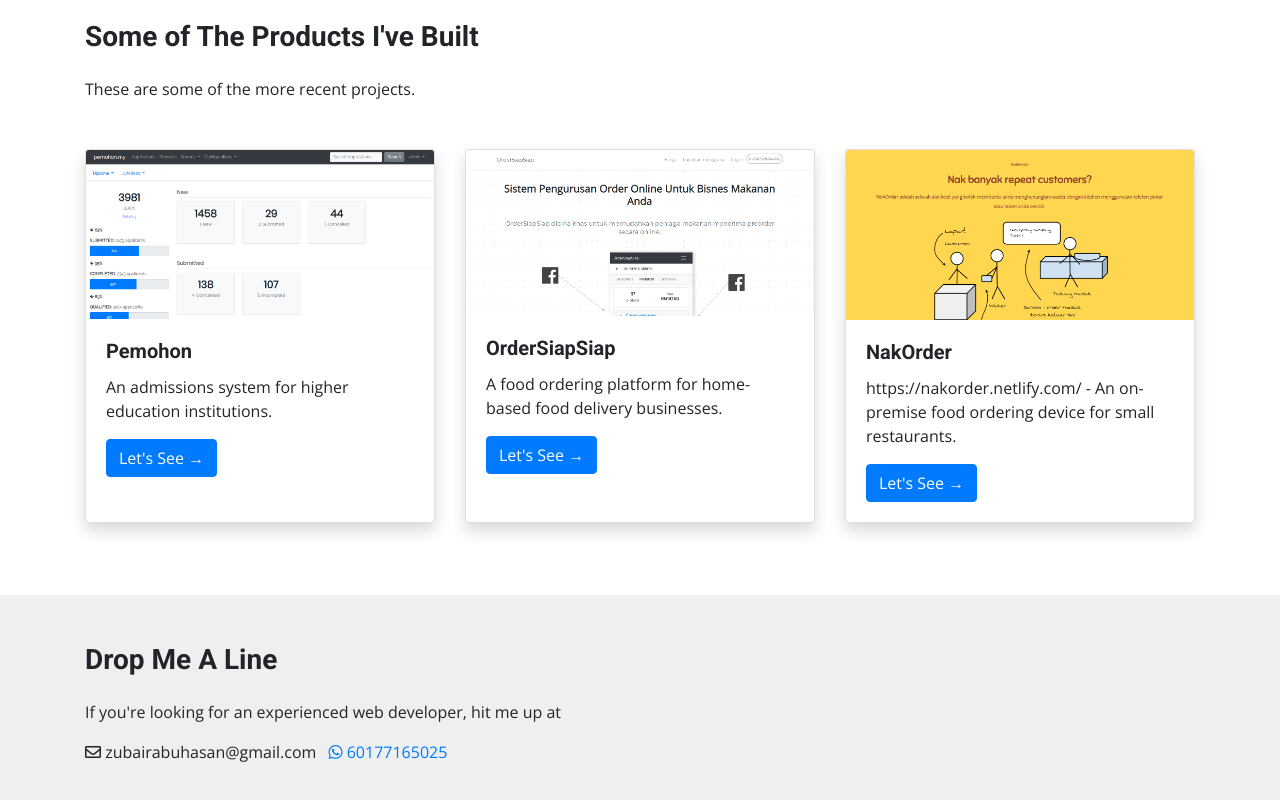
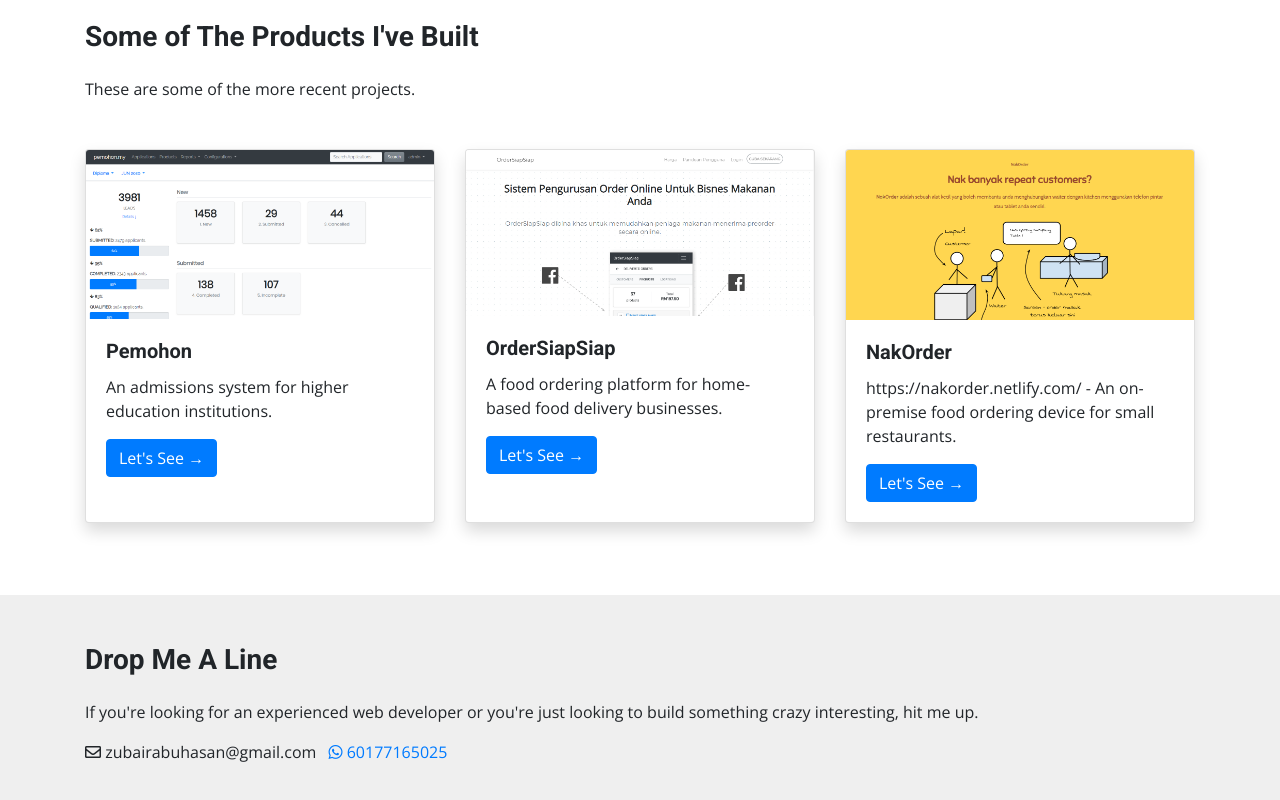
Before and after one commit to 3ub41r/tulisankod.my, a plain HTML site: page index.html in a window 1280 px wide. Shown: the part 489-1289 px from the top of the page. Drawn offline with nearby package versions, Linux system fonts and the light colour scheme.

Commit message:
Amend copy

```diff
--- a/index.html
+++ b/index.html
@@ -82,7 +82,7 @@
             <h3 class="my-4">Drop Me A Line</h3>
 
             <p>
-                If you're looking for an experienced web developer, hit me up at
+                If you're looking for an experienced web developer or you're just looking to build something crazy interesting, hit me up.
             </p>
             <ul class="list-inline">
                 <li class="list-inline-item">
```
